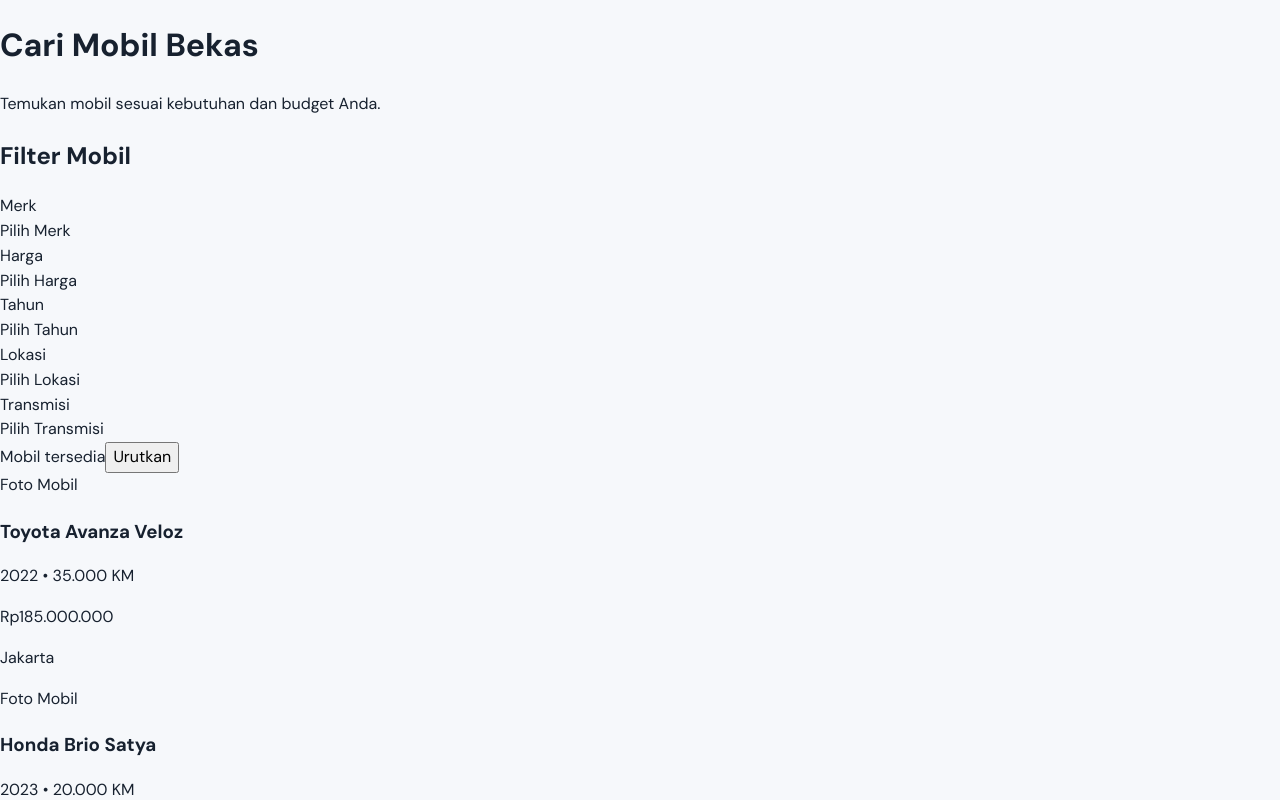
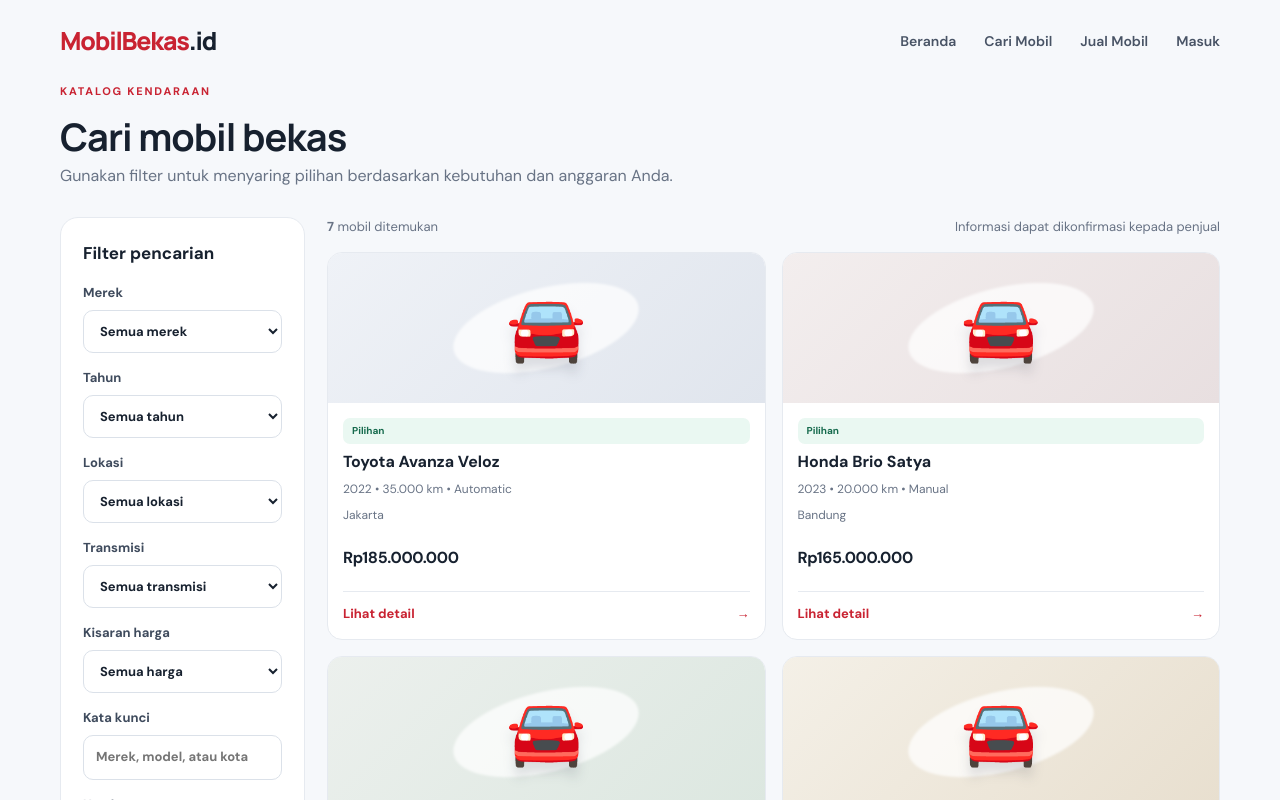
Before and after one commit to adnanyogi88-dev/mobilbekas.id-, a Next.js app: page /cari-mobil in a window 1280 px wide. Shown: the top 800 px of the page. Built offline with nearby package versions, Linux system fonts and the light colour scheme.

Commit message:
feat: make vehicle search filters functional

```diff
--- a/app/cari-mobil/page.tsx
+++ b/app/cari-mobil/page.tsx
@@ -1,47 +1,164 @@
-import { cars } from '../../data/cars';
+import Link from "next/link";
+import { cars } from "../../data/cars";
+import { featuredCars } from "../../data/featured-cars";
 
-const filters = ['Merk', 'Harga', 'Tahun', 'Lokasi', 'Transmisi'];
+type Params = Record<string, string | string[] | undefined>;
+type Listing = {
+  id: string;
+  name: string;
+  brand: string;
+  year: number;
+  price: string;
+  priceValue: number;
+  km: number;
+  location: string;
+  transmission: string;
+  tag: string;
+};
 
-export default function CariMobil() {
+function one(value: string | string[] | undefined): string {
+  return Array.isArray(value) ? value[0] ?? "" : value ?? "";
+}
+function numberFromPrice(value: string): number {
+  return Number(value.replace(/[^\d]/g, "")) || 0;
+}
+
+const listings: Listing[] = [
+  ...cars.map((car) => ({
+    id: String(car.id),
+    name: car.name,
+    brand: car.name.split(" ")[0],
+    year: car.year,
+    price: car.price,
+    priceValue: numberFromPrice(car.price),
+    km: Number(car.km.replace(/[^\d]/g, "")) || 0,
+    location: car.location,
+    transmission: car.transmission,
+    tag: "Pilihan",
+  })),
+  ...featuredCars.map((car) => ({
+    id: car.id,
+    name: car.name,
+    brand: car.brand,
+    year: car.year,
+    price: car.price,
+    priceValue: car.priceValue,
+    km: car.km,
+    location: car.location,
+    transmission: car.transmission,
+    tag: car.tag,
+  })),
+];
+
+export default async function CariMobil({
+  searchParams,
+}: {
+  searchParams?: Promise<Params> | Params;
+}) {
+  const params = await (searchParams ?? {});
+  const q = one(params.q).trim().toLocaleLowerCase("id");
+  const brand = one(params.brand);
+  const year = one(params.year);
+  const location = one(params.location);
+  const transmission = one(params.transmission);
+  const budget = one(params.budget);
+  const sort = one(params.sort);
+
+  let results = listings.filter((car) => {
+    const matchesQuery =
+      !q || `${car.name} ${car.location} ${car.brand}`.toLocaleLowerCase("id").includes(q);
+    const matchesBrand = !brand || car.brand === brand;
+    const matchesYear = !year || String(car.year) === year;
+    const matchesLocation = !location || car.location === location;
+    const matchesTransmission = !transmission || car.transmission === transmission;
+    const matchesBudget =
+      !budget ||
+      (budget === "under-200" && car.priceValue < 200000000) ||
+      (budget === "200-350" && car.priceValue >= 200000000 && car.priceValue <= 350000000) ||
+      (budget === "over-350" && car.priceValue > 350000000);
+    return matchesQuery && matchesBrand && matchesYear && matchesLocation && matchesTransmission && matchesBudget;
+  });
+
+  if (sort === "price-asc") results = [...results].sort((a, b) => a.priceValue - b.priceValue);
+  if (sort === "price-desc") results = [...results].sort((a, b) => b.priceValue - a.priceValue);
+  if (sort === "year-desc") results = [...results].sort((a, b) => b.year - a.year);
+
+  const brands = Array.from(new Set(listings.map((car) => car.brand))).sort();
+  const years = Array.from(new Set(listings.map((car) => car.year))).sort((a, b) => b - a);
+  const locations = Array.from(new Set(listings.map((car) => car.location))).sort();
+
   return (
-    <main className="min-h-screen bg-gray-50 p-6 md:p-10">
-      <div className="max-w-7xl mx-auto">
-        <h1 className="text-3xl font-bold mb-2">Cari Mobil Bekas</h1>
-        <p className="text-gray-500 mb-8">Temukan mobil sesuai kebutuhan dan budget Anda.</p>
+    <main className="page">
+      <header className="nav">
+        <Link className="brand" href="/">MobilBekas<span>.id</span></Link>
+        <nav aria-label="Navigasi utama">
+          <Link href="/">Beranda</Link><Link href="/cari-mobil" aria-current="page">Cari Mobil</Link>
+          <Link href="/jual">Jual Mobil</Link><Link href="/login">Masuk</Link>
+        </nav>
+      </header>
+      <p className="eyebrow" style={{ color: "var(--red)" }}>Katalog kendaraan</p>
+      <h1 className="page-title">Cari mobil bekas</h1>
+      <p className="page-intro">Gunakan filter untuk menyaring pilihan berdasarkan kebutuhan dan anggaran Anda.</p>
 
-        <div className="grid lg:grid-cols-4 gap-6">
-          <aside className="bg-white rounded-2xl p-5 shadow-sm h-fit">
-            <h2 className="font-bold text-lg mb-4">Filter Mobil</h2>
-            {filters.map((filter) => (
-              <div key={filter} className="mb-4">
-                <label className="text-sm font-medium">{filter}</label>
-                <div className="mt-2 border rounded-lg p-3 text-gray-400">Pilih {filter}</div>
-              </div>
-            ))}
-          </aside>
+      <div className="catalog-layout">
+        <aside className="content-panel">
+          <h2 style={{ margin: "0 0 16px", fontSize: 17 }}>Filter pencarian</h2>
+          <form action="/cari-mobil" method="get" className="filters">
+            <label className="field">Merek
+              <select name="brand" defaultValue={brand}><option value="">Semua merek</option>{brands.map((item) => <option key={item} value={item}>{item}</option>)}</select>
+            </label>
+            <label className="field">Tahun
+              <select name="year" defaultValue={year}><option value="">Semua tahun</option>{years.map((item) => <option key={item} value={item}>{item}</option>)}</select>
+            </label>
+            <label className="field">Lokasi
+              <select name="location" defaultValue={location}><option value="">Semua lokasi</option>{locations.map((item) => <option key={item} value={item}>{item}</option>)}</select>
+            </label>
+            <label className="field">Transmisi
+              <select name="transmission" defaultValue={transmission}><option value="">Semua transmisi</option><option value="Automatic">Automatic</option><option value="Manual">Manual</option></select>
+            </label>
+            <label className="field">Kisaran harga
+              <select name="budget" defaultValue={budget}>
+                <option value="">Semua harga</option><option value="under-200">Di bawah Rp 200 juta</option>
+                <option value="200-350">Rp 200–350 juta</option><option value="over-350">Di atas Rp 350 juta</option>
+              </select>
+            </label>
+            <label className="field">Kata kunci
+              <input name="q" type="search" defaultValue={one(params.q)} placeholder="Merek, model, atau kota" />
+            </label>
+            <label className="field">Urutkan
+              <select name="sort" defaultValue={sort}><option value="">Rekomendasi</option><option value="price-asc">Harga terendah</option><option value="price-desc">Harga tertinggi</option><option value="year-desc">Tahun terbaru</option></select>
+            </label>
+            <button type="submit" className="primary-button">Terapkan filter</button>
+            <Link href="/cari-mobil" className="text-link">Hapus semua filter</Link>
+          </form>
+        </aside>
 
-          <section className="lg:col-span-3">
-            <div className="flex justify-between mb-5">
-              <span className="font-semibold">Mobil tersedia</span>
-              <button className="border rounded-lg px-4 py-2 bg-white">Urutkan</button>
-            </div>
-
-            <div className="grid md:grid-cols-2 gap-5">
-              {cars.map((car) => (
-                <article key={car.id} className="bg-white rounded-2xl shadow-sm p-5">
-                  <div className="h-44 bg-gray-200 rounded-xl flex items-center justify-center mb-4">
-                    Foto Mobil
+        <section aria-label="Hasil pencarian">
+          <div className="catalog-topline"><span><strong>{results.length}</strong> mobil ditemukan</span><span>Informasi dapat dikonfirmasi kepada penjual</span></div>
+          {results.length ? (
+            <div className="catalog-grid">
+              {results.map((car, index) => (
+                <article className="catalog-card" key={car.id}>
+                  <Link href={`/mobil/${car.id}`} className="car-image-link" aria-label={`Detail ${car.name}`}>
+                    <div className={`car-image car-image-${(index % 4) + 1}`} aria-hidden="true"><span>🚘</span></div>
+                  </Link>
+                  <div className="catalog-card-body">
+                    <span className="car-tag">{car.tag}</span>
+                    <h2><Link href={`/mobil/${car.id}`}>{car.name}</Link></h2>
+                    <p>{car.year} • {car.km.toLocaleString("id-ID")} km • {car.transmission}</p>
+                    <p>{car.location}</p>
+                    <strong className="car-price">{car.price}</strong>
+                    <Link className="detail-link" href={`/mobil/${car.id}`}>Lihat detail <span aria-hidden="true">→</span></Link>
                   </div>
-                  <h3 className="font-bold text-xl">{car.name}</h3>
-                  <p className="text-gray-500">{car.year} • {car.km}</p>
-                  <p className="text-red-600 font-bold text-lg mt-3">{car.price}</p>
-                  <p className="text-sm">{car.location}</p>
                 </article>
               ))}
             </div>
-          </section>
-        </div>
+          ) : (
+            <div className="empty-state"><h2>Tidak ada mobil yang cocok</h2><p>Coba ubah kata kunci atau kurangi filter pencarian.</p><Link className="text-link" href="/cari-mobil">Tampilkan semua mobil →</Link></div>
+          )}
+        </section>
       </div>
+      <footer className="footer"><Link className="brand" href="/">MobilBekas<span>.id</span></Link><p>Temukan mobil pilihan Anda dengan informasi yang jelas.</p></footer>
     </main>
   );
 }
```
